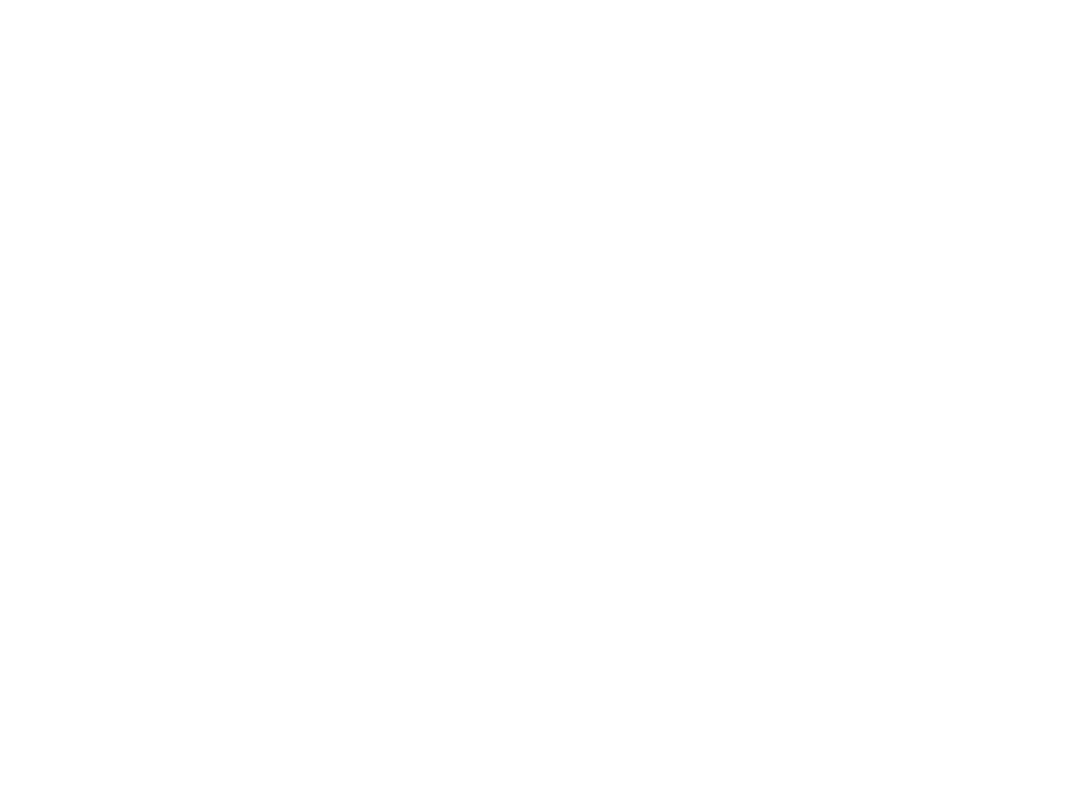
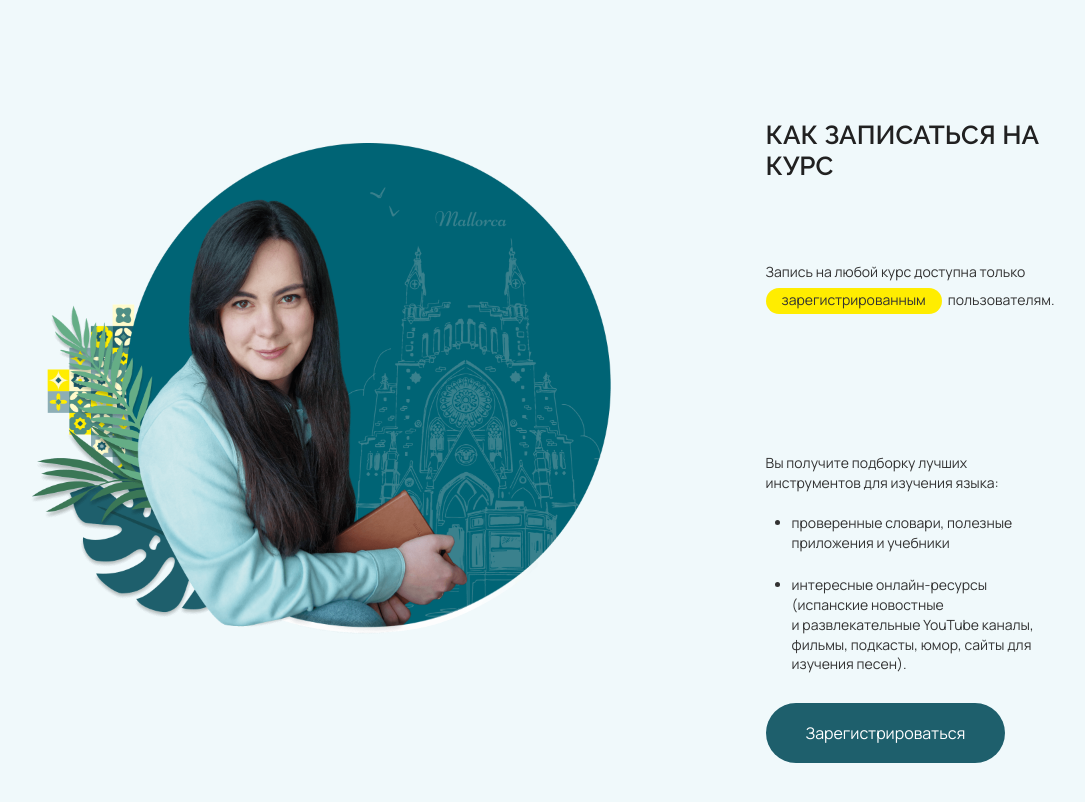
Before and after one commit to elrouss/spanish-with-anna, a Next.js app in the folder frontend/: page / in a window 1280 px wide. Shown: the part 940-1742 px from the top of the page, without its empty margins (96-1181 px from the left). Before the commit the page ends 910 px from the top, so only its background shows below. Built offline with nearby package versions, Linux system fonts and the light colour scheme.

Commit message:
feat: add signup base

```diff
--- /dev/null
+++ b/frontend/src/components/Signup/Signup.jsx
@@ -0,0 +1,47 @@
+import Image from 'next/image';
+import imageRegistration from '../../assets/images/intro-image-course-registration.png';
+import styles from './signup.module.scss';
+import Button from '../Button/Button';
+
+export default function Signup() {
+  return (
+    <section className={styles.signup}>
+      <div className={styles.mainContainer}>
+        <Image
+          className={styles.image}
+          width={594}
+          height={493}
+          src={imageRegistration}
+          alt="Анна предлагает зарегистрироваться"
+        />
+        <div className={styles.container}>
+          <h2 className={styles.title}>как записаться на курс</h2>
+          <div className={styles.subContainer}>
+            <p className={styles.text}>Запись на любой курс доступна только</p>
+            <span className={styles.text}>
+              <span className={styles.selectedText}>зарегистрированным</span>
+              пользователям.
+            </span>
+            <p className={styles.text}>
+              Вы получите подборку лучших инструментов
+              для&nbsp;изучения&nbsp;языка:
+            </p>
+            <ul className={styles.list}>
+              <li className={styles.text}>
+                проверенные словари, полезные приложения и&nbsp;учебники
+              </li>
+              <li className={styles.text}>
+                интересные онлайн-ресурсы (испанские новостные
+                и&nbsp;развлекательные YouTube каналы, фильмы, подкасты, юмор,
+                сайты для изучения песен).
+              </li>
+            </ul>
+          </div>
+          <Button classSelector={`${styles.button} button`} href="/">
+            Зарегистрироваться
+          </Button>
+        </div>
+      </div>
+    </section>
+  );
+}
--- /dev/null
+++ b/frontend/src/components/Signup/signup.module.scss
@@ -0,0 +1,75 @@
+@import '../../styles/abstracts/variables/colors.scss';
+@import '../../styles/abstracts/variables/fonts.scss';
+@import '../../styles/abstracts/mixins.scss';
+
+.signup {
+  width: 100%;
+  background-color: $color-main-2;
+}
+
+.mainContainer {
+  display: flex;
+  gap: 128px;
+  max-width: 1440px;
+  box-sizing: border-box;
+  margin: 0 auto;
+  padding: 150px 140px;
+}
+
+.container {
+  display: flex;
+  flex-direction: column;
+  width: 400px;
+}
+
+.subContainer {
+  display: flex;
+  flex-direction: column;
+  margin: 80px 0 29px;
+  &>span {
+    margin: 8px  0 144px;
+  }
+}
+
+.image {
+  transform: translate(-27px, 23px);
+}
+
+.title {
+  @include renderFont(
+    $family: var(--font-raleway),
+    $weight: 600,
+    $size: $font-size-heading,
+    $line-height: $font-line-height-heading,
+    $color: $color-main-text-2
+  );
+  text-transform: uppercase;
+}
+
+.text {
+  @include renderFont(
+    $size: $font-size-main-text,
+    $line-height: 1.42,
+    $color: $color-main-text-1
+  );
+}
+
+.selectedText {
+  padding: 2px 16px 5px;
+  margin-right: 6px;
+  background-color: $color-accent-promo;
+  border-radius: 50px;
+}
+
+.list {
+  list-style-type: disc;
+  margin-top: 20px;
+  padding-left: 26px;
+  &>li:first-child {
+    margin-bottom: 22px;
+  }
+}
+
+.button {
+  width: fit-content;
+}
--- a/frontend/src/pages/index.jsx
+++ b/frontend/src/pages/index.jsx
@@ -2,6 +2,7 @@
 import Intro from '../components/Intro/Intro';
 import { manrope, raleway } from '@/assets/fonts/fonts';
 import Header from '../components/Header/Header';
+import Signup from '../components/Signup/Signup';
 import Facts from '@/components/Facts/Facts';
 
 export default function Home() {
@@ -19,6 +20,7 @@
         <h1>Here will be something soon</h1>
         <Intro />
         <Facts />
+        <Signup />
       </main>
     </>
   );
--- a/frontend/src/styles/abstracts/placeholders.scss
+++ b/frontend/src/styles/abstracts/placeholders.scss
@@ -5,6 +5,8 @@
 }
 
 %button-default {
+  display: block;
+
   padding: 18px 40px;
 
   border-radius: 50px;
```
Also changed, not shown: frontend/src/styles/abstracts/variables/colors.scss (line endings or trailing spaces).
